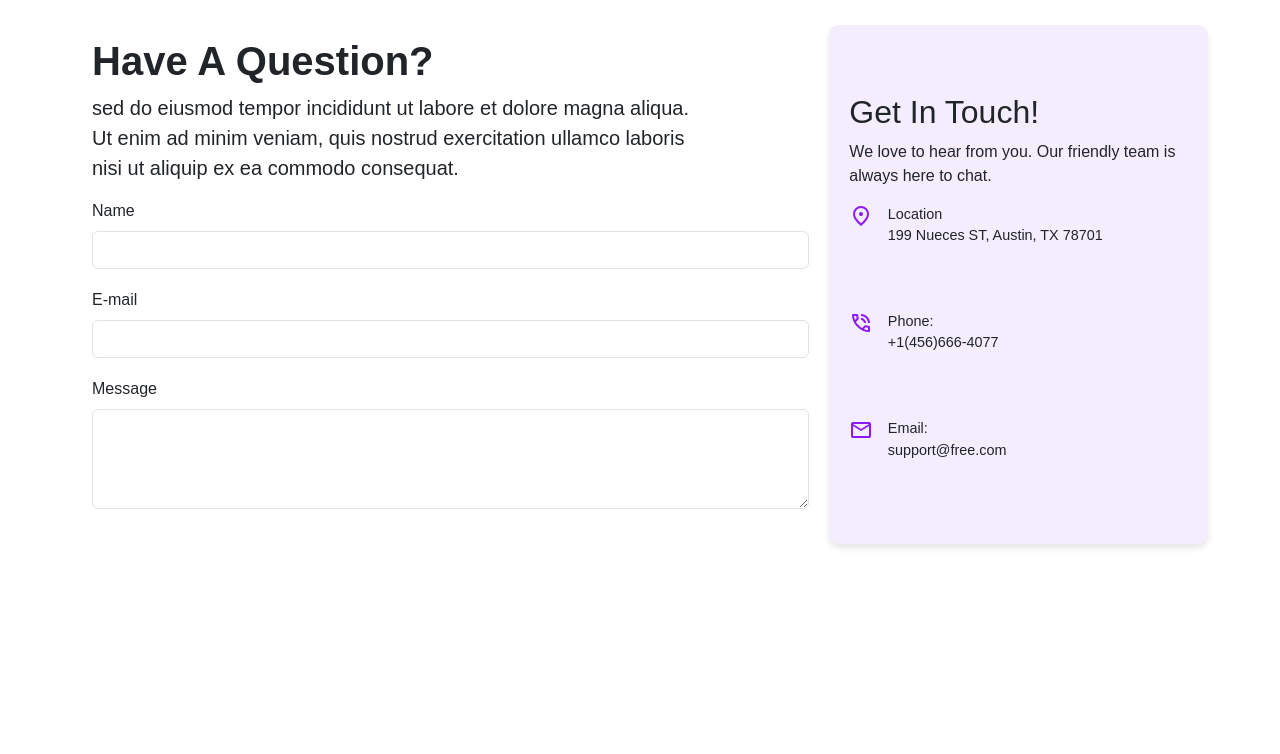
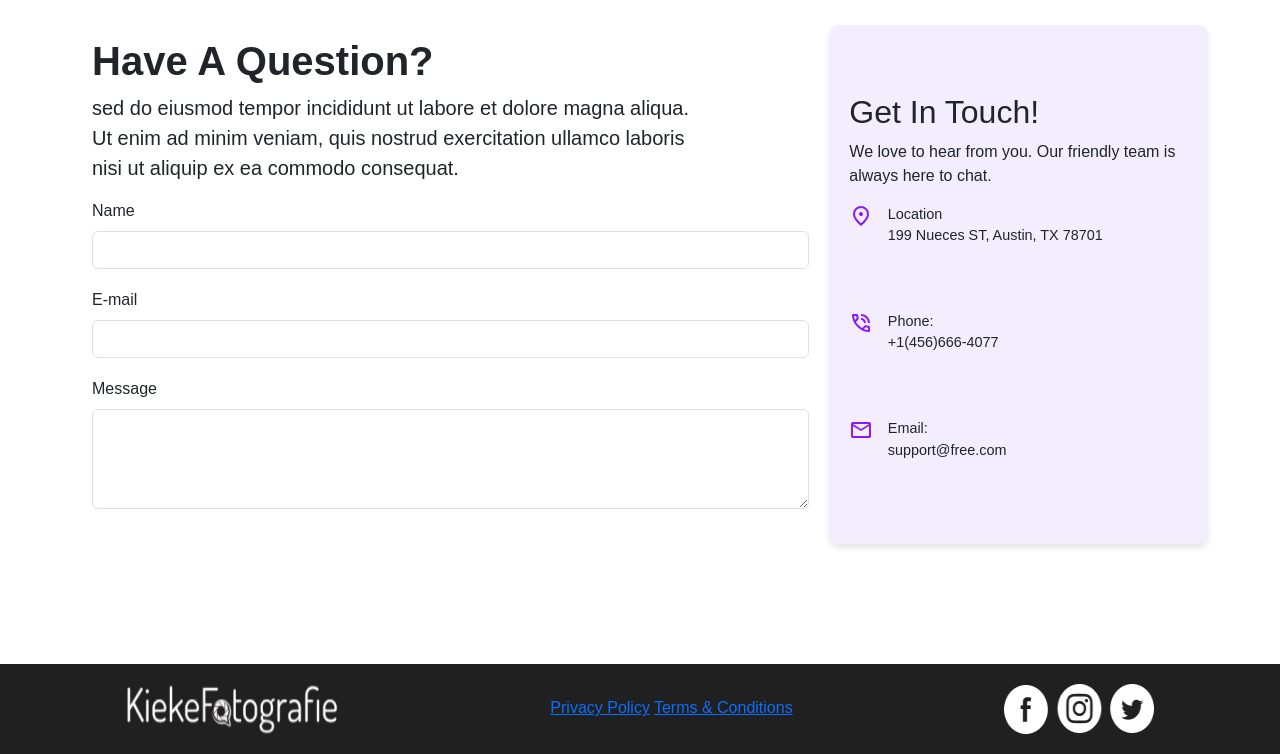
Before and after one commit to sohagmiah4291/Bootstrap-project, a plain HTML site: page index.html in a window 1280 px wide. Shown: the part 5858-6612 px from the top of the page. Before the commit the page ends 6422 px from the top, so only its background shows below. Drawn offline with nearby package versions, Linux system fonts and the light colour scheme.

Commit message:
add footer section

```diff
--- a/index.html
+++ b/index.html
@@ -424,7 +424,22 @@
 
 
 
+<!-- footer section -->
+<footer class="footer1">
 
+
+
+
+  <img src="Images/logoKiekeFotografie-e1460817748238 2.png" alt="" id="footerp">
+<div class="fa"><a href="#">Privacy Policy</a>
+<a href="#">Terms & Conditions</a></div>
+
+  <img src="Images/Group 26.png" alt="" class="facebook">
+
+
+
+</div>
+</footer>
 
 
 
```
